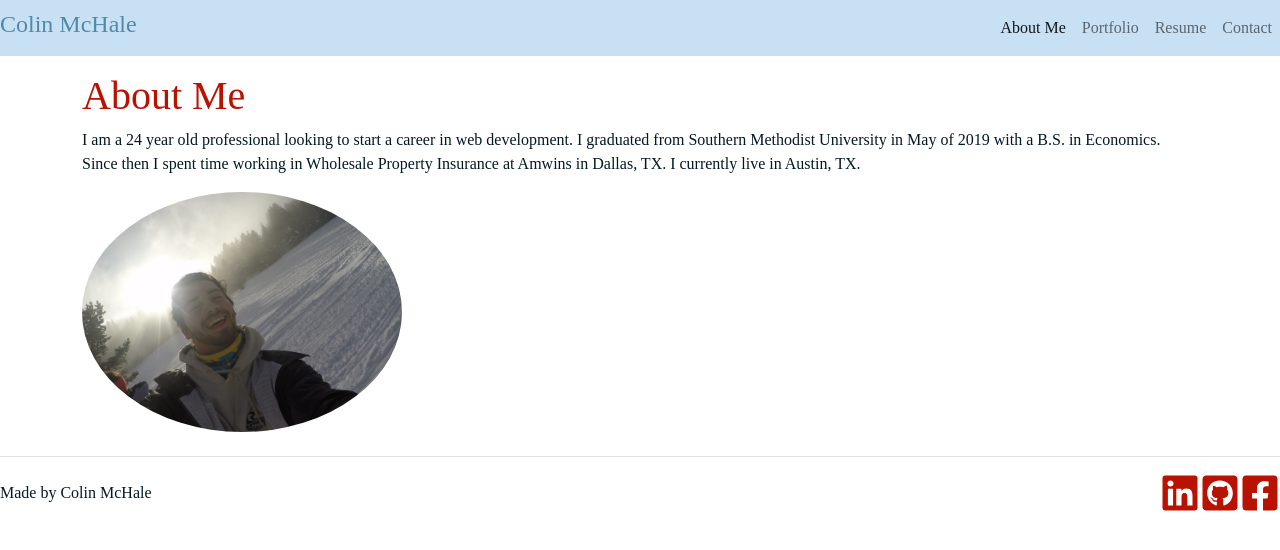
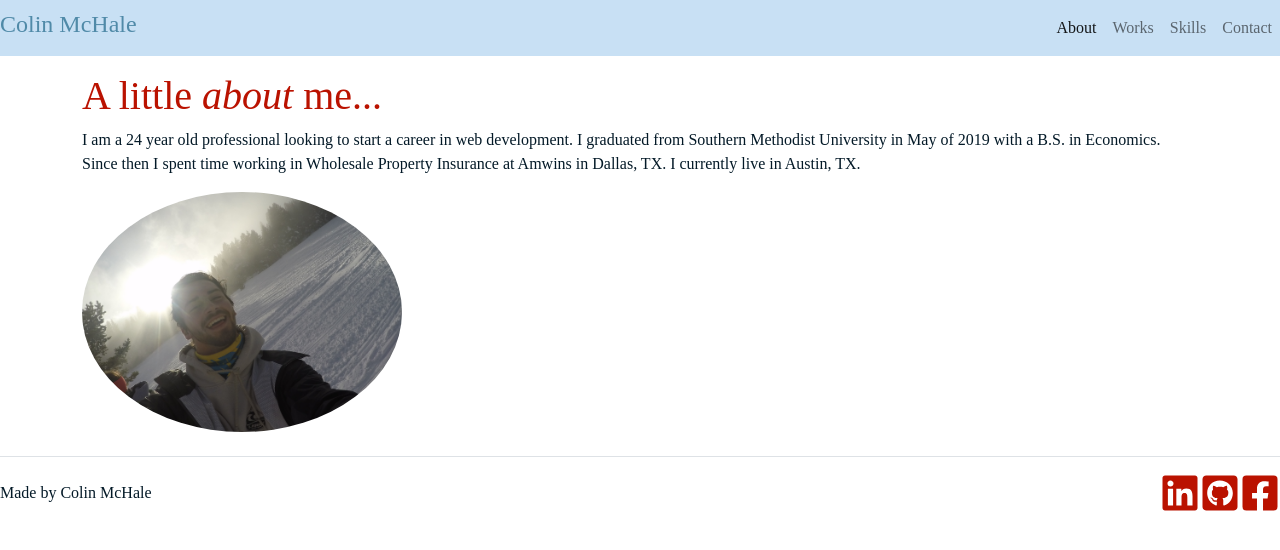
Before and after one commit to colinmchale/react-portfolio, a React (Create React App) app: page / in a window 1280 px wide. Shown: the top 550 px of the page. Built offline with nearby package versions, Linux system fonts and the light colour scheme; a web font is replaced by a local one.

Commit message:
changed name of files, changed headings, fixed typos

```diff
--- a/src/components/NavTabs.js
+++ b/src/components/NavTabs.js
@@ -24,23 +24,23 @@ function NavTabs({ currentPage, handlePageChange }) {
           // If it is, we set the current page to 'nav-link-active', otherwise we set it to 'nav-link'
           className={currentPage === 'About' ? 'nav-item nav-link active' : 'nav-item nav-link'}
         >
-          About Me
+          About
         </a>
         <a
-          href="#portfolio"
-          onClick={() => handlePageChange('Portfolio')}
-          // Check to see if the currentPage is `Portfolio`, and if so we use the active link class from bootstrap. Otherwise, we set it to a normal nav-link
-          className={currentPage === 'Portfolio' ? 'nav-item nav-link active' : 'nav-item nav-link'}
+          href="#works"
+          onClick={() => handlePageChange('Works')}
+          // Check to see if the currentPage is `Works`, and if so we use the active link class from bootstrap. Otherwise, we set it to a normal nav-link
+          className={currentPage === 'Works' ? 'nav-item nav-link active' : 'nav-item nav-link'}
         >
-          Portfolio
+          Works
         </a>
         <a
-          href="#resume"
-          onClick={() => handlePageChange('Resume')}
-          // Check to see if the currentPage is `Resume`, and if so we use the active link class from bootstrap. Otherwise, we set it to a normal nav-link
-          className={currentPage === 'Resume' ? 'nav-item nav-link active' : 'nav-item nav-link'}
+          href="#skills"
+          onClick={() => handlePageChange('Skills')}
+          // Check to see if the currentPage is `Skills`, and if so we use the active link class from bootstrap. Otherwise, we set it to a normal nav-link
+          className={currentPage === 'Skills' ? 'nav-item nav-link active' : 'nav-item nav-link'}
         >
-          Resume
+          Skills
         </a>
         <a
           href="#contact"
--- a/src/components/PortfolioContainer.js
+++ b/src/components/PortfolioContainer.js
@@ -1,9 +1,9 @@
 import React, { useState } from 'react';
 import NavTabs from './NavTabs';
 import Footer from './Footer';
-import Portfolio from './pages/Portfolio';
+import Works from './pages/Works';
 import About from './pages/About';
-import Resume from './pages/Resume';
+import Skills from './pages/Skills';
 import Contact from './pages/Contact';
 
 export default function PortfolioContainer() {
@@ -13,10 +13,10 @@ export default function PortfolioContainer() {
   const renderPage = () => {
     if (currentPage === 'About') {
         return <About />;
-    } else if (currentPage === 'Portfolio') {
-        return <Portfolio />;
-    } else if (currentPage === 'Resume') {
-        return <Resume />;
+    } else if (currentPage === 'Works') {
+        return <Works />;
+    } else if (currentPage === 'Skills') {
+        return <Skills />;
     } else {
         return <Contact />;
     }
--- a/src/components/pages/About.js
+++ b/src/components/pages/About.js
@@ -17,7 +17,7 @@ const styles = {
 export default function About() {
   return (
     <div>
-      <h1 style={styles.headerColor}>About Me</h1>
+      <h1 style={styles.headerColor}>A little <i>about</i> me...</h1>
 
       <div className="d-flex flex-wrap">
         <div>
--- a/src/components/pages/Contact.js
+++ b/src/components/pages/Contact.js
@@ -89,7 +89,7 @@ function Contact () {
   };
   return (
     <div>
-      <h1 style={styles.headerColor}>Contact Me</h1>
+      <h1 style={styles.headerColor}>How to <i>contact</i> me...</h1>
       <form>
         <div className="form-group">
           <label htmlFor="nameInput" style={styles.fontColor}>Name:</label>
--- a/src/components/pages/Resume.js
+++ b/src/components/pages/Skills.js
@@ -12,10 +12,10 @@ const styles = {
   }
 }
 
-export default function Resume() {
+export default function Skills() {
   return (
     <div>
-      <h1 style={styles.headerColor}>Resume</h1>
+      <h1 style={styles.headerColor}>A few of my <i>skills</i>...</h1>
       <div>
 
         <p style={styles.fontColor}>
--- a/src/components/pages/Portfolio.js
+++ b/src/components/pages/Works.js
@@ -24,10 +24,10 @@ const styles = {
   }
 };
 
-export default function Portfolio() {
+export default function Works() {
   return (
     <div>
-      <h1 style={styles.headerColor}>Portfolio</h1>
+      <h1 style={styles.headerColor}>Some of my <i>works</i>...</h1>
 
     <div className='d-flex flex-wrap text-white'>
     <div className="card col-6 p-1 border-0" style={styles.cardWidth}>
@@ -63,7 +63,7 @@ export default function Portfolio() {
         <h5 className="card-title">Password Generator</h5>
         <p className="card-text">Javascript/HTML</p>
         <a href="https://colinmchale.github.io/PasswordGenerator/" target="_blank" rel="noreferrer" className="card-link" style={styles.linkColor}>Deployed App</a>
-        <a href="https://github.com/colinmchale/PasswordGenerator" className="card-link" target="_blank" rel="noreferrer" className="card-link" style={styles.linkColor}>Repository</a>
+        <a href="https://github.com/colinmchale/PasswordGenerator" className="card-link" target="_blank" rel="noreferrer" style={styles.linkColor}>Repository</a>
         </div>
       </div>
       <div className="card col-6 p-1 border-0" style={styles.cardWidth}>
```
Also changed, not shown: src/components/pages/Home.js (added).
